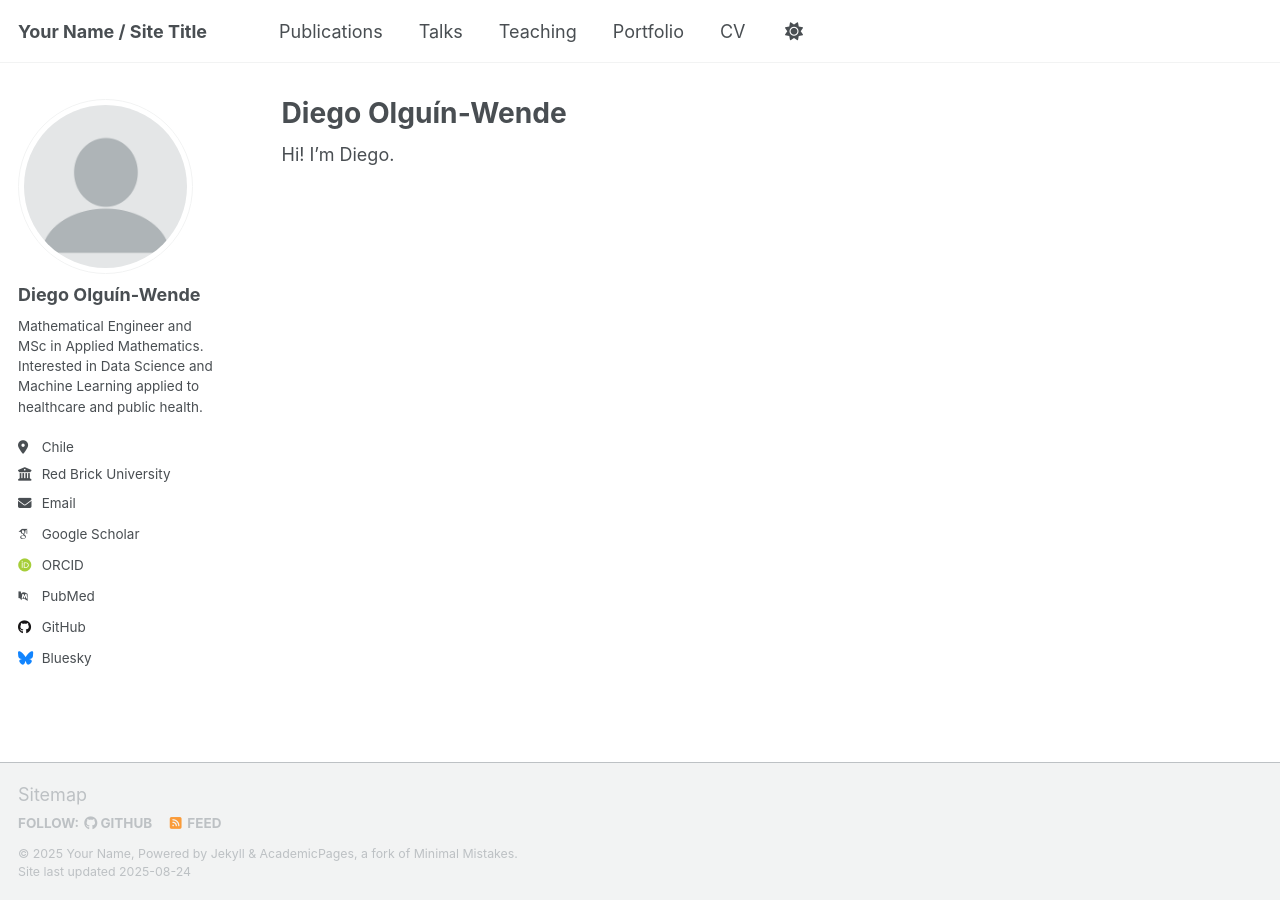
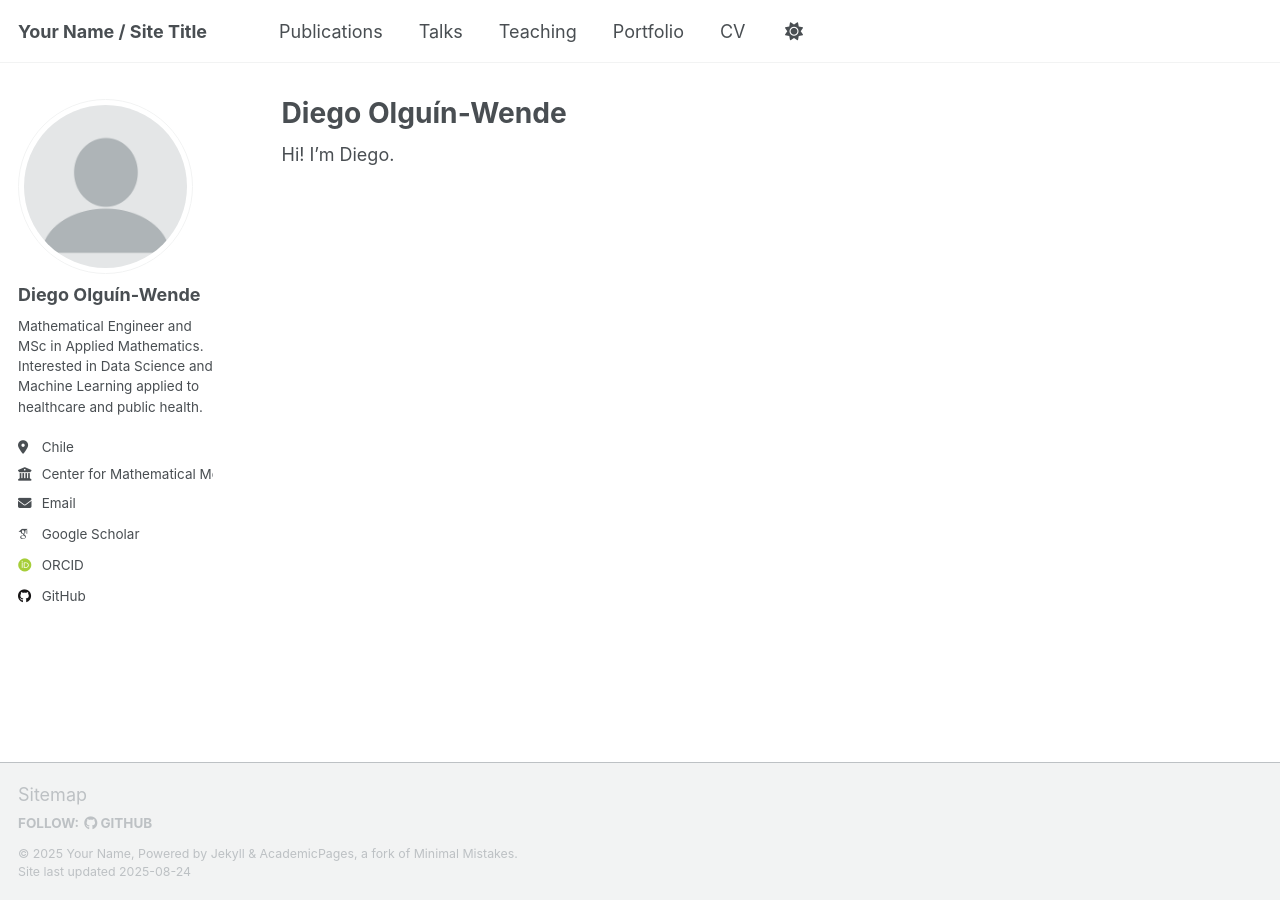
Before and after one commit to diegoolguinw/diegoolguinw.github.io, a Jekyll site: the page built from _pages/about.md, in a window 1280 px wide. Built offline with Jekyll 4.4.1, drawn with Linux system fonts in a browser that asks for light colours; some web fonts are replaced; a script that is not in the unit is left out.

Commit message:
Update _config.yml

```diff
--- a/_config.yml
+++ b/_config.yml
@@ -27,19 +27,19 @@
   pronouns         : # example: "she/her"
   bio              : "Mathematical Engineer and MSc in Applied Mathematics. Interested in Data Science and Machine Learning applied to healthcare and public health."
   location         : "Chile"
-  employer         : "Red Brick University"
+  employer         : "Center for Mathematical Modeling, U. Chile"
   uri              : # URL
-  email            : "none@example.org"
+  email            : "dolguin [at] dim [dot] uchile [dot] cl" # use [at] instead of @ to avoid spam
 
   # Academic websites
   academia         : # URL
   arxiv            : # URL - Update with the correct link to your profile
-  googlescholar    : "https://scholar.google.com/citations?user=PS_CX0AAAAAJ"
+  googlescholar    : "https://scholar.google.com/citations?user=cLXLcEMAAAAJ&hl=es"
   inspire-hep      : # URL
   impactstory      : # URL
-  orcid            : "http://orcid.org/yourorcidurl"
+  orcid            : "http://orcid.org/0009-0001-4692-6429"
   semantic         : # URL
-  pubmed           : "https://www.ncbi.nlm.nih.gov/pubmed/?term=john+snow"
+  pubmed           : #"https://www.ncbi.nlm.nih.gov/pubmed/?term=john+snow"
   researchgate     : # URL
   scopus           : # URL
 
@@ -47,13 +47,13 @@
   bitbucket        : # Username - Update with your username on the site
   codepen          : # Username
   dribbble         : # Username
-  github           : "academicpages"
+  github           : "diegoolguinw"
   kaggle           : # Username
   stackoverflow    : # User number or user number and name (i.e., use "1" or "1/jeff-atwood")
 
   # Social media
   artstation       : # Username
-  bluesky          : "bsky.app" # Replace this with you Bluesky username
+  bluesky          : #"bsky.app" # Replace this with you Bluesky username
   facebook         : # Username
   flickr           : # Username
   foursquare       : # Username
@@ -121,7 +121,7 @@
       options:
         format           : "iso8601" # "iso8601" (default), "timestamp-seconds", "timestamp-milliseconds"
 atom_feed:
-  hide                   : false     # change to true to hide the RSS feed in the footer
+  hide                   : true    # change to true to hide the RSS feed in the footer
   path                   : # blank (default) uses feed.xml
 
 
@@ -134,7 +134,7 @@
 
 # Social Sharing
 twitter:
-  username               : &twitter
+  username               : #&twitter
 facebook:
   username               :
   app_id                 :
```
